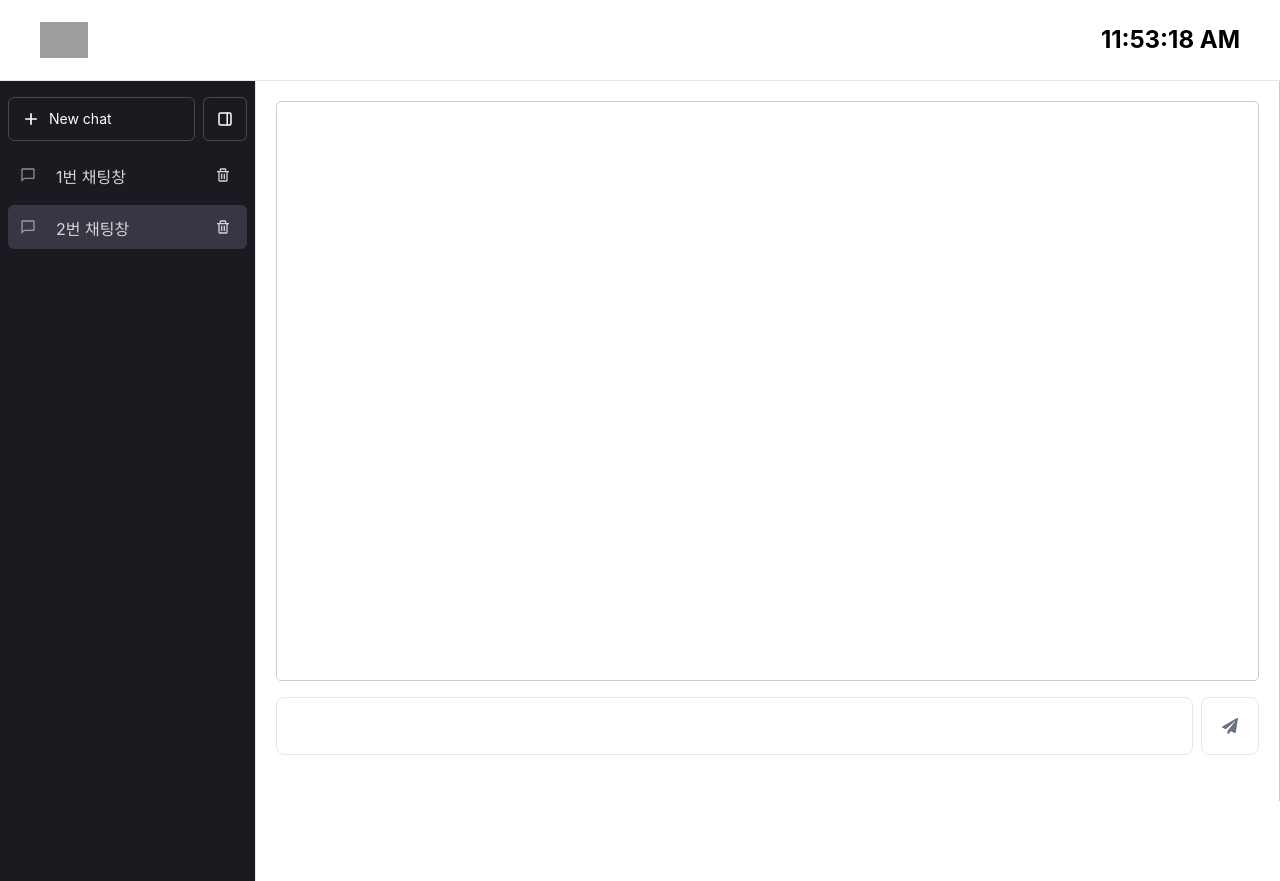
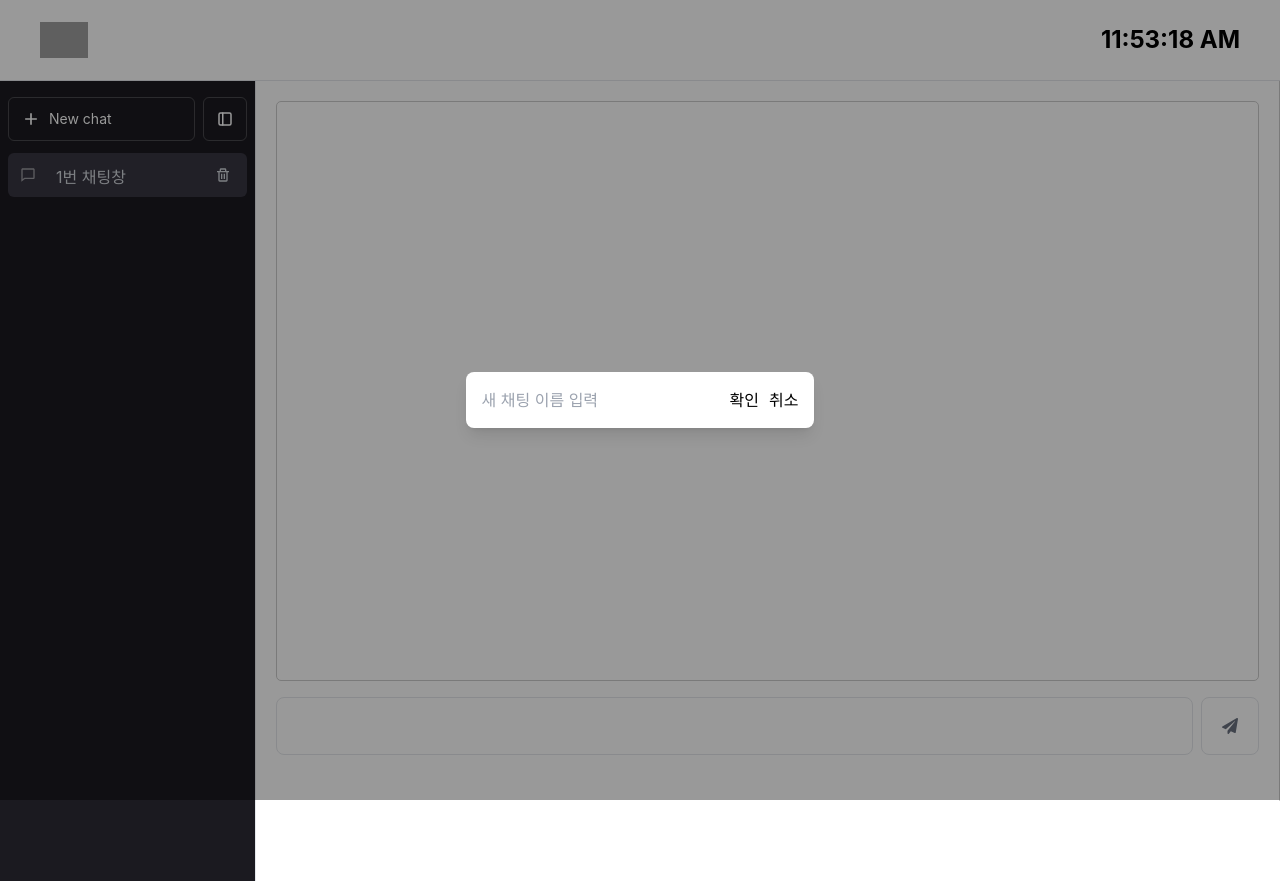
Before and after one commit to su-hwani/ui-final, a React (Create React App) app: page / in a window 1280 px wide. Both pictures are taken after a click on the button "New chat". Built offline with nearby package versions, Linux system fonts and the light colour scheme; grey boxes are pictures that could not be loaded.

Commit message:
Update ChatList.tsx

```diff
--- a/src/components/chat_list/ChatList.tsx
+++ b/src/components/chat_list/ChatList.tsx
@@ -1,25 +1,59 @@
 import React, { useState } from "react";
 import ChatListItem from "./ChatListItem";
 import AddChatButton from "./AddChatButton";
+import ShowChatListButton from "./ShowChatListButton";
 
-export default function ChatList({
-  isChatListVisible, // isChatListVisible를 props로 받음
-  onChatListToggle, // onChatListToggle을 props로 받음
-}: {
-  isChatListVisible: boolean;
-  onChatListToggle: () => void;
-}) {
+export default function ChatList() {
   const [chats, setChats] = useState<string[]>(["1번 채팅창"]);
   const [selectedChat, setSelectedChat] = useState<string>("1번 채팅창");
+  const [isFullScreen, setIsFullScreen] = useState<boolean>(false);
+  const [isChatListVisible, setIsChatListVisible] = useState<boolean>(true);
+  const [isModalOpen, setIsModalOpen] = useState<boolean>(false);
+  const [newChatName, setNewChatName] = useState<string>("");
 
   const handleChatClick = (chatName: string) => {
     setSelectedChat(chatName);
   };
 
   const handleAddChat = () => {
-    const newChatName = `${chats.length + 1}번 채팅창`;
+    setIsModalOpen(true); // 모달 열기
+  };
+
+  const handleModalClose = () => {
+    setIsModalOpen(false); // 모달 닫기
+    setNewChatName(""); // 입력 필드 초기화
+  };
+
+  // ~번 + 사용자가 재정의한 채팅방 이름 형식으로 저장
+  /*
+  const handleModalConfirm = () => {
+    // 사용자가 입력한 값으로 채팅을 추가하고 모달을 닫기
+    if (newChatName.trim() !== "") {
+      const updatedChatName = `${chats.length + 1}번 ${newChatName}`;
+      setChats((prevChats) => [...prevChats, updatedChatName]);
+      setSelectedChat(updatedChatName);
+    }
+    setIsModalOpen(false);
+    setNewChatName("");
+  }; */
+
+  // 사용자가 재정의한 채팅방 이름만 저장
+  const handleModalConfirm = () => {
+    if (newChatName.trim() !== "") {
       setChats((prevChats) => [...prevChats, newChatName]);
       setSelectedChat(newChatName);
+    }
+    setIsModalOpen(false);
+    setNewChatName("");
+  };
+
+
+  const handleFullScreenToggle = () => {
+    setIsFullScreen((prevFullScreen) => !prevFullScreen);
+  };
+
+  const handleShowChatList = () => {
+    setIsChatListVisible(true);
   };
 
   const handleRemoveChat = (chatName: string) => {
@@ -32,8 +66,11 @@ export default function ChatList({
   };
 
   return (
-    <div className={`overflow-auto w-1/5 py-4 px-2 border-r border-default-border bg-list-background ${!isChatListVisible ? 'hidden' : ''}`}>
-      <AddChatButton onAddChat={handleAddChat} onChatListToggle={onChatListToggle} isChatListVisible={isChatListVisible} />
+    <div className={`overflow-auto w-1/5 py-4 px-2 border-r border-default-border bg-list-background ${isFullScreen ? 'hidden' : ''}`}>
+      <AddChatButton onAddChat={handleAddChat} onFullScreenToggle={handleFullScreenToggle} isFullScreen={isFullScreen} />
+      {isChatListVisible && (
+        <>
+          <ShowChatListButton onShowChatList={handleShowChatList} isChatListVisible={isChatListVisible} />
           {chats.map((chatName) => (
             <ChatListItem
               key={chatName}
@@ -43,6 +80,25 @@ export default function ChatList({
               onTrashClick={handleRemoveChat}
             />
           ))}
+          {isModalOpen && (
+            <>
+              <div className="fixed inset-0 flex items-center justify-center z-10">
+                <div className="fixed inset-0 bg-black opacity-40"></div>
+                <div className="bg-white p-4 rounded-lg shadow-lg relative z-20">
+                  <input
+                    type="text"
+                    placeholder="새 채팅 이름 입력"
+                    value={newChatName}
+                    onChange={(e) => setNewChatName(e.target.value)}
+                  />
+                  <button onClick={handleModalConfirm}style={{ marginRight: '10px' }}>확인</button>
+                  <button onClick={handleModalClose}>취소</button>
+                </div>
+              </div>
+            </>
+          )}
+        </>
+      )}
     </div>
   );
 }
```
Lines whose indentation alone changed are shown as unchanged.
